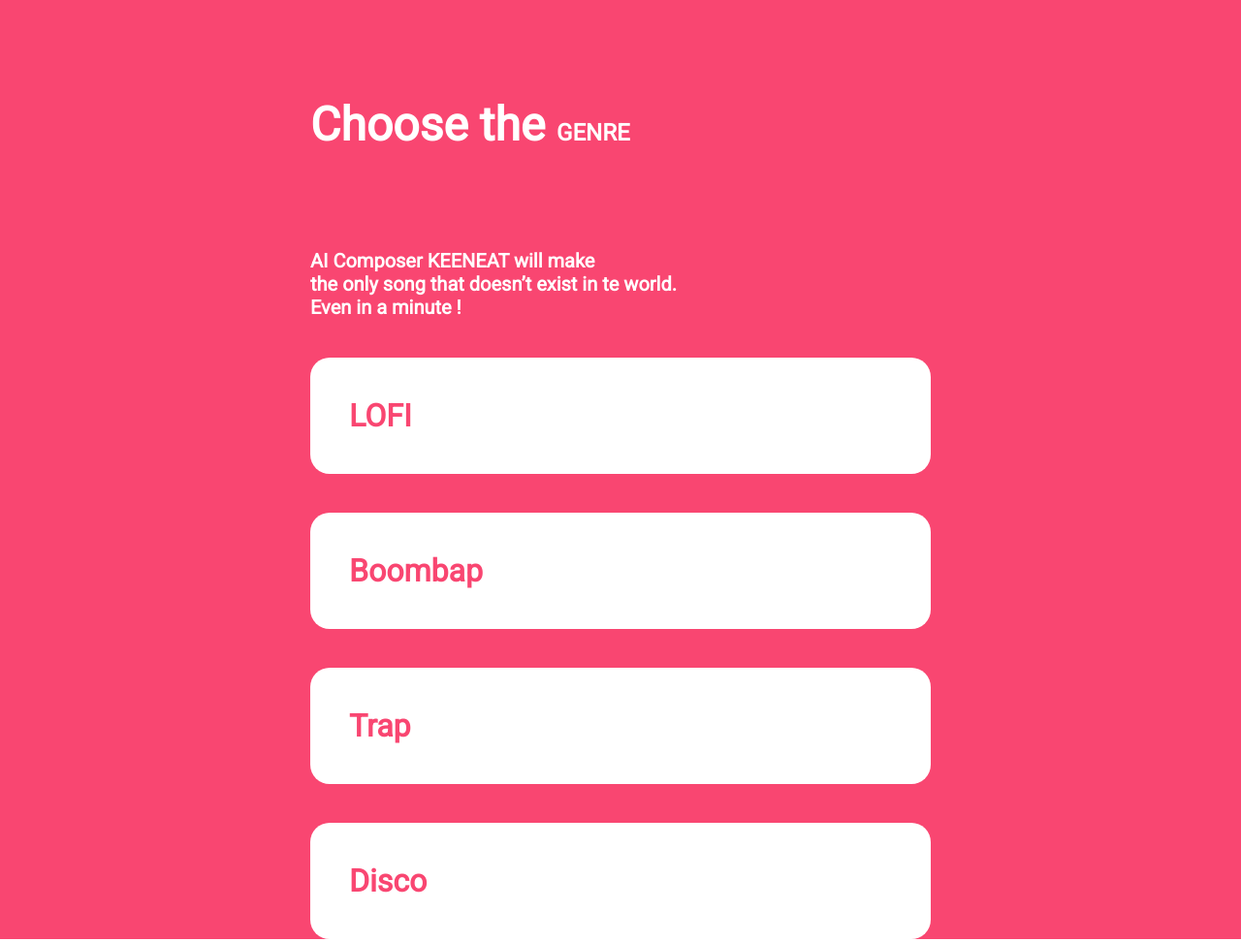
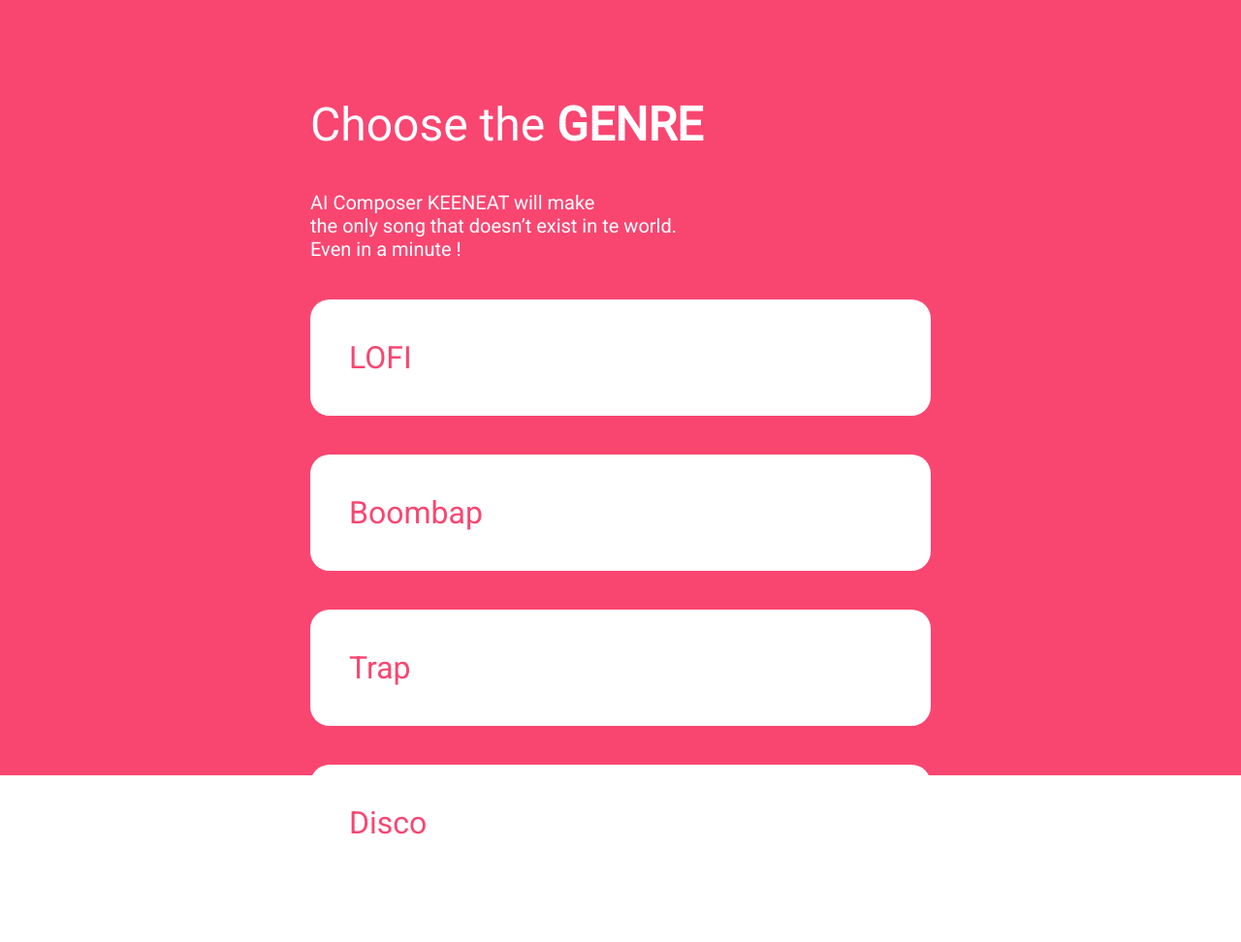
Before and after one commit to SongJeaHo/keenlab_web_test, a plain HTML site: page index.html in a window 1280 px wide. Shown: the whole page at 97% size. After the commit the page ends 909 px from the top, so only its background shows below. Drawn offline with Linux system fonts and the light colour scheme.

Commit message:
mainpage

```diff
--- a/style.css
+++ b/style.css
@@ -3,17 +3,20 @@
     margin: 0;
     text-decoration: none;
     font-family: 'roboto';
-    font-weight: 700;
-    font-size: 24px;
+    font-weight: 500;
 }
 
 a {
     color: white;
 }
 
+b {
+    font-weight: 900;
+}
+
 .page {
     width: 100%;
-    height: 100%;
+    height: 100vh;
     background-color: #F94671;
     color: white;
 }
@@ -24,7 +27,8 @@
 }
 
 .title {
-    padding: 100px 0;
+    padding-top: 100px;
+    padding-bottom: 40px;
     font-size: 48px;
-    font-weight: 900;
+    font-weight: 500;
 }
```
